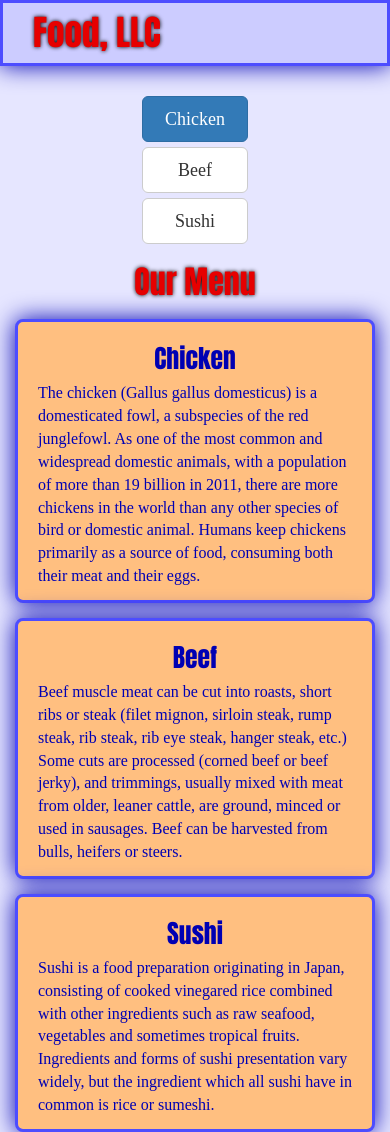
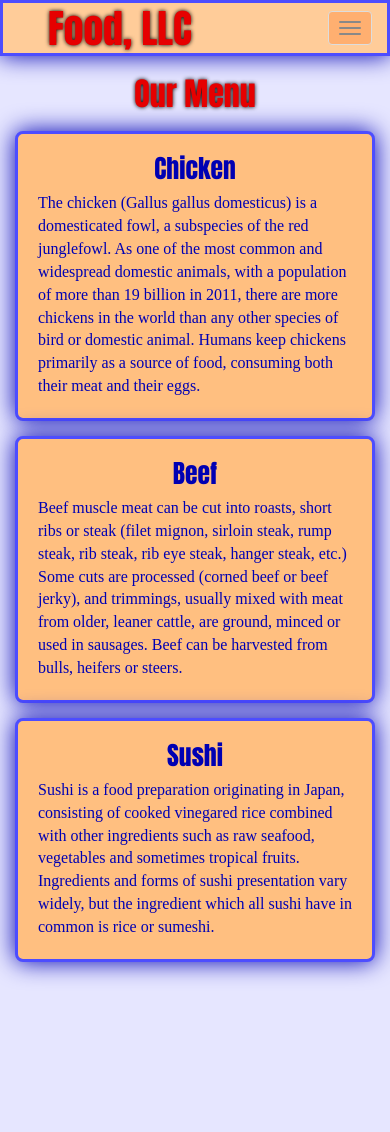
Before and after one commit to SeaWuf/mod3, a plain HTML site: page index.html in a window 390 px wide. Shown: the top 1132 px of the page. After the commit the page ends 997 px from the top, so only its background shows below. Drawn offline with nearby package versions, Linux system fonts and the light colour scheme.

Commit message:
Close to final of assignment

```diff
--- a/css/styles.css
+++ b/css/styles.css
@@ -3,17 +3,23 @@
 body {
   font-family: serif;
   font-size: 16px;
-  background-color: #e6e6ff; /* pale pale blue */
-  color: #0000b3; /* darkish blue */
-  min-width: 375px;
-}
-.container, .jumbotron {
-  border: 3px solid #4d4dff; /* dark blue */
+  background-color: #e6e6ff;           /* pale pale blue */
+  color: #0000b3;                      /* darkish blue */
 }
 
-/* === Nav Bucket === */
+/* === Header === */
 
-h1.nav-shoutout {
+#nav-bucket {
+  background-color: #ffcc99;           /* lighter tan than menu items */
+  box-shadow: 0 0 25px #0000b3;        /* med blue */
+  border-radius: 0;
+  border: 3px solid #4d4dff;           /* dark blue */
+  margin-bottom: 30px;
+}
+#nav-container {
+  border: none;
+}
+.nav-shoutout {
   font-size: 2.2em;
   margin: 0 30px;
   line-height: 0;
@@ -22,28 +28,58 @@ h1.nav-shoutout {
   text-shadow: 0 0 4px #000;
   color: #e60000;
 }
-div#nav-bucket {
-  background-color: #ccccff; /* lightblue */
-  box-shadow: 0 0 25px #0000b3; /* med blue */
+.navbar-brand a:hover, .navbar-brand a:focus {
+  text-decoration: none;
+}
+#nav-btn {
+  background-color: #ffaf70;
+}
+#nav-btn:hover, #nav-btn:active {
+  background-color: #ff8b33;
+}
+#nav-list {
+  margin-top: 0;
+  margin-bottom: 0;
+}
+#nav-list li {
+  font-size: 1.2em;
+  font-family: Impact, Charcoal, sans-serif;
+  font-weight: bold;
+  text-align: center;
+}
+#nav-list a {
+  color: #0000b3;
+  /* text-align: center; */
+}
+#nav-list a:hover {
+  background-color: white;
+}
+#collapsable-nav a {                   /* Collapsed nav menu text */
+  font-size: 1.2em;
 }
 
 /* === Menu Bucket === */
 
-div#menu-bucket {
+#menu-bucket {
   border: none;
   background-color: none;
-  width: 35%;
   margin-bottom: 30px;
+}
+#menu-bucket a {
+  box-shadow: 0 0 5px #0000b3;         /* med blue */
+}
+.navbar-brand {
+  padding-top: 25px;
 }
 
 /* === Main Bucket === */
 
-div#main-bucket {
+#main-bucket {
   border: none;
   background-color: none;
   width: 100%;
 }
-h2#menu-title {
+#menu-title {
   position: relative;
   bottom: 30px;
   font-size: 2em;
@@ -58,22 +94,21 @@ h2#menu-title {
   border: 3px solid #4d4dff;
   overflow: hidden;
   width: 100%;
-  padding: 2px 20px;
+  padding: 0 20px 10px;
   margin: 0 auto 15px;
-  background-color: #ffbf80; /* tan */
-  box-shadow: 0 0 25px #0000b3; /* med blue */
+  background-color: #ffbf80;           /* tan */
+  box-shadow: 0 0 25px #0000b3;        /* med blue */
   border-radius: 8px;
 }
 h3 {
-  /* position: absolute; */
-  /* top: 0; */
   font-size: 1.6em;
   font-family: Impact, Charcoal, sans-serif;
   font-weight: bold;
-  text-align: center;
+  /* text-align: center; */
 }
 
 /* === Special Class to Force the 3rd Item Wider Than The Others === */
+
 @media (min-width: 768px) and (max-width: 991px) {
   .go-wide {
     width: 100%;
--- a/index.html
+++ b/index.html
@@ -9,18 +9,39 @@
     <script src="http://maxcdn.bootstrapcdn.com/bootstrap/3.3.6/js/bootstrap.min.js"></script>
     <link rel="stylesheet" type="text/css" href="css/styles.css">
   </head>
+
   <body>
     <header>
-      <nav>
-        <div id="nav-bucket" class="jumbotron">
-          <h1 class="nav-shoutout">Food, LLC</h1>
-        </div>
-        <div id="menu-bucket" class="container visible-xs">
-          <a href="#chicken" type="button" class="btn btn-primary btn-lg btn-block">Chicken</a>
-          <a href="#beef"    type="button" class="btn btn-default btn-lg btn-block">Beef</a>
-          <a href="#sushi"   type="button" class="btn btn-default btn-lg btn-block">Sushi</a>
-        </div>
-      </nav>
+      <nav id="nav-bucket" class="navbar navbar-default">
+        <div id="nav-container" class="container">
+          <div class="navbar-header">
+            <div class="navbar-brand">
+              <a href="index.html"><h1 class="nav-shoutout">Food, LLC</h1></a>
+            </div>
+
+            <button id="nav-btn" type="button" class="navbar-toggle collapsed" data-toggle="collapse" data-target="#collapsable-nav" aria-expanded="false">
+              <span class="sr-only">Toggle navigation</span>
+              <span class="icon-bar"></span>
+              <span class="icon-bar"></span>
+              <span class="icon-bar"></span>
+            </button>
+          </div>
+
+          <div id="collapsable-nav" class="collapse navbar-collapse">
+            <ul id="nav-list" class="nav navbar-nav navbar-right text-center">
+              <li class="visible-xs active">
+                <a href="#chicken">Chicken</a>
+              </li>
+              <li class="visible-xs">
+                <a href="#beef">Beef</a>
+              </li>
+              <li class="visible-xs">
+                <a href="#sushi">Sushi</a>
+              </li>
+            </ul> <!-- #nav-list -->
+          </div> <!-- .collapse .navbar-collapse -->
+        </div> <!-- .container -->
+      </nav> <!-- nav-bucket -->
     </header>
 
     <div id="main-bucket" class="container">
@@ -29,21 +50,21 @@
       <section class="row">
         <div id="chicken" class="col-md-4 col-sm-6 col-xs-12">
           <div class="menu-tile">
-            <h3>Chicken</h3>
+            <h3 class="text-center">Chicken</h3>
               <p>The chicken (Gallus gallus domesticus) is a domesticated fowl, a subspecies of the red junglefowl. As one of the most common and widespread domestic animals, with a population of more than 19 billion in 2011, there are more chickens in the world than any other species of bird or domestic animal. Humans keep chickens primarily as a source of food, consuming both their meat and their eggs.</p>
           </div>
         </div>
 
         <div id="beef" class="col-md-4 col-sm-6 col-xs-12">
           <div class="menu-tile">
-            <h3>Beef</h3>
+            <h3 class="text-center">Beef</h3>
               <p>Beef muscle meat can be cut into roasts, short ribs or steak (filet mignon, sirloin steak, rump steak, rib steak, rib eye steak, hanger steak, etc.) Some cuts are processed (corned beef or beef jerky), and trimmings, usually mixed with meat from older, leaner cattle, are ground, minced or used in sausages. Beef can be    harvested from bulls, heifers or steers.</p>
           </div>
         </div>
 
         <div id="sushi" class="col-md-4 col-sm-6 col-xs-12 go-wide">
           <div class="menu-tile">
-            <h3>Sushi</h3>
+            <h3 class="text-center">Sushi</h3>
               <p>Sushi is a food preparation originating in Japan, consisting of cooked vinegared rice combined with other ingredients such as raw seafood, vegetables and sometimes tropical fruits. Ingredients and forms of sushi presentation vary widely, but the ingredient which all sushi have in common is rice or sumeshi.</p>
           </div>
         </div>
```
